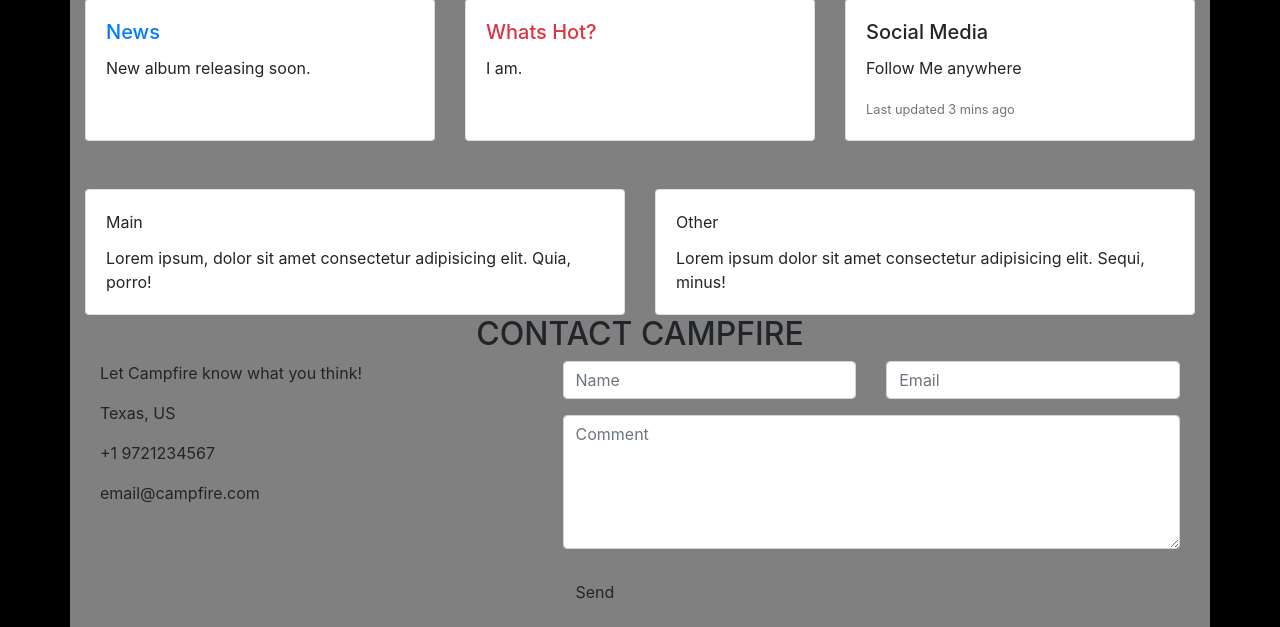
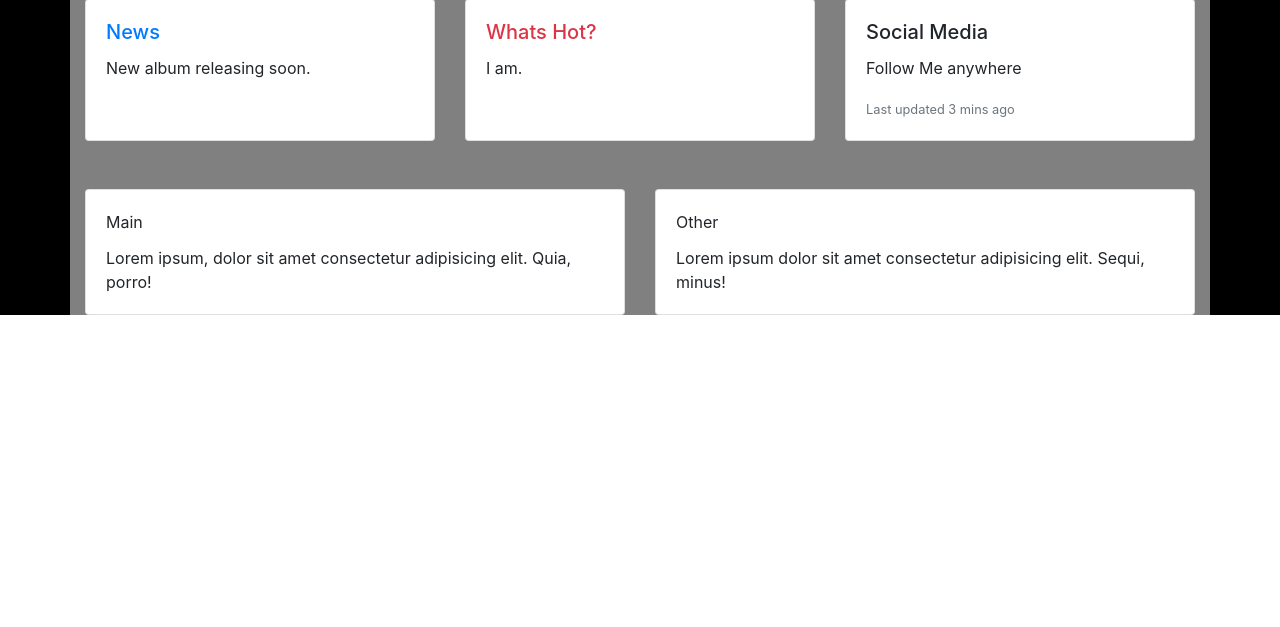
Before and after one commit to Crescends/Rising-Star, a Python web app: template RisingStar/templates/home.html in a window 1280 px wide. Shown: the part 729-1356 px from the top of the page. After the commit the page ends 1044 px from the top, so only its background shows below. Run offline with Jinja, Linux system fonts and the light colour scheme; the template is opened without the code that fills it, so the values that code supplies are empty; some libraries are stand-ins or nearby versions.

Commit message:
- - contact

```diff
--- a/RisingStar/templates/home.html
+++ b/RisingStar/templates/home.html
@@ -41,32 +41,4 @@
         </div>
     </div>
 </div>
-<div id="contact" class="container-fluid bg-grey">
-    <h2 class="text-center">CONTACT CAMPFIRE</h2>
-    <div class="row">
-      <div class="col-sm-5">
-        <p>Let Campfire know what you think!</p>
-        <p><span class="glyphicon glyphicon-map-marker"></span> Texas, US</p>
-        <p><span class="glyphicon glyphicon-phone"></span> +1 9721234567</p>
-        <p><span class="glyphicon glyphicon-envelope"></span> email@campfire.com</p>
-      </div>
-      <div class="col-sm-7 slideanim">
-        <div class="row">
-          <div class="col-sm-6 form-group">
-            <input class="form-control" id="name" name="name" placeholder="Name" type="text" required>
-          </div>
-          <div class="col-sm-6 form-group">
-            <input class="form-control" id="email" name="email" placeholder="Email" type="email" required>
-          </div>
-        </div>
-        <textarea class="form-control" id="comments" name="comments" placeholder="Comment" rows="5"></textarea><br>
-        <div class="row">
-          <div class="col-sm-12 form-group">
-            <button class="btn btn-default pull-right" type="submit">Send</button>
-          </div>
-        </div>
-      </div>
-    </div>
-  </div>
-
 {% endblock %}
```
